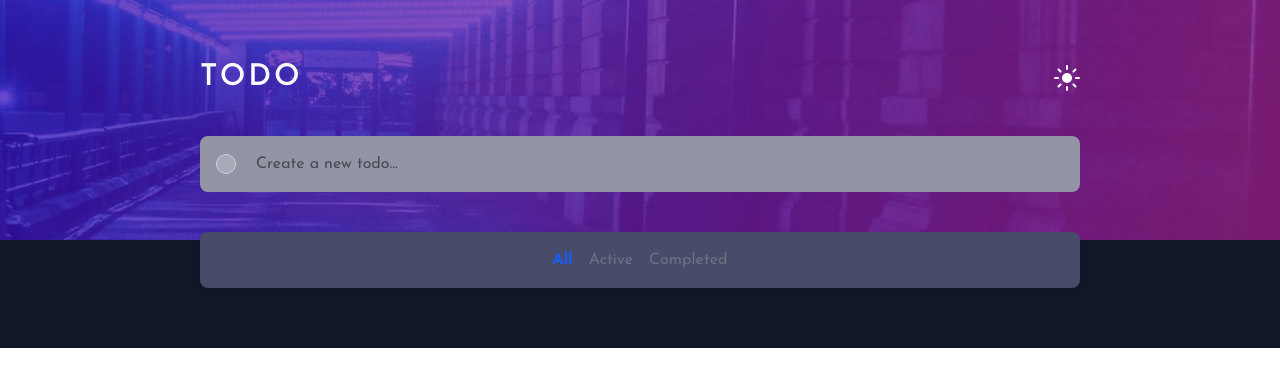
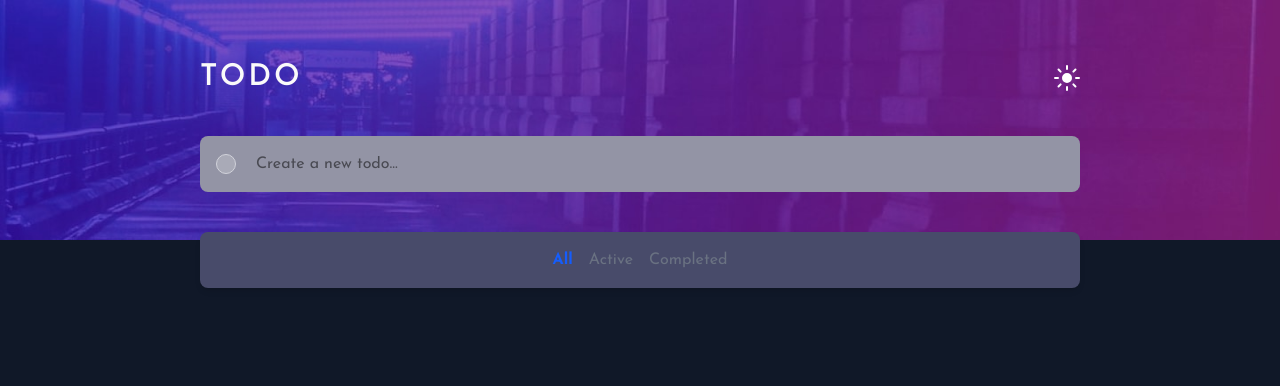
Before and after one commit to thdeji/todo-app-main, a React (Vite) app: page / in a window 1280 px wide. Shown: the top 386 px of the page. Built offline with nearby package versions, Linux system fonts and the light colour scheme.

Commit message:
finally found the perfect screen logic

```diff
--- a/src/App.jsx
+++ b/src/App.jsx
@@ -36,7 +36,7 @@ function App() {
 
   return (
     <div
-      className={`h-full w-screen font-josefin  transition-all ease-in duration-500  ${
+      className={`min-h-screen w-screen font-josefin  transition-all ease-in duration-500  ${
         isDarkMode
           ? "bg-[url('/images/bg-mobile-light.jpg')] md:bg-[url('/images/bg-desktop-light.jpg')] bg-Gray300"
           : "bg-[url('/images/bg-mobile-dark.jpg')] md:bg-[url('/images/bg-desktop-dark.jpg')] bg-gray-900"
```
